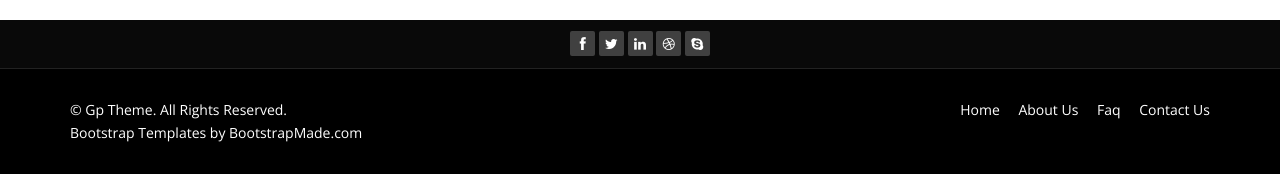
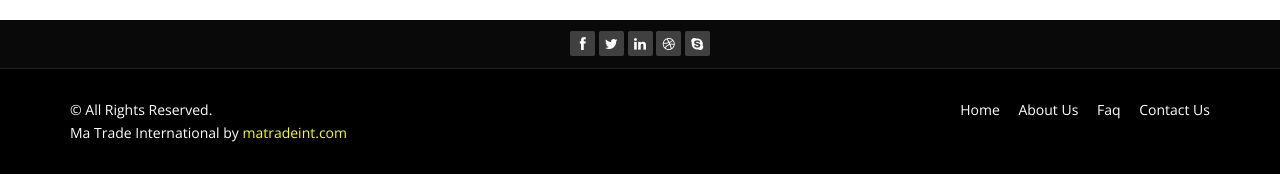
Before and after one commit to ashoag/ma-trade, a PHP site: page /index.php in a window 1280 px wide. Shown: the part 2422-2596 px from the top of the page. Run offline with PHP 8.4, Linux system fonts and the light colour scheme.

Commit message:
footer copyright change

```diff
--- a/footer.php
+++ b/footer.php
@@ -22,7 +22,7 @@
             <div class="container">
                 <div class="row">
                     <div class="col-sm-6">
-                        &copy; Gp Theme. All Rights Reserved.
+                        &copy;  All Rights Reserved.
                         <div class="credits">
                             <!--
                               All the links in the footer should remain intact.
@@ -30,7 +30,7 @@
                               Licensing information: https://bootstrapmade.com/license/
                               Purchase the pro version with working PHP/AJAX contact form: https://bootstrapmade.com/buy/?theme=Gp
                             -->
-                            <a href="https://bootstrapmade.com/">Bootstrap Templates</a> by <a href="https://bootstrapmade.com/">BootstrapMade.com</a>
+                            <a href="https://bootstrapmade.com/">Ma Trade International</a> by <a href="https://bootstrapmade.com/"><span style="color:yellow">matradeint.com</span></a>
                         </div>
                     </div>
                     <div class="col-sm-6">
```
